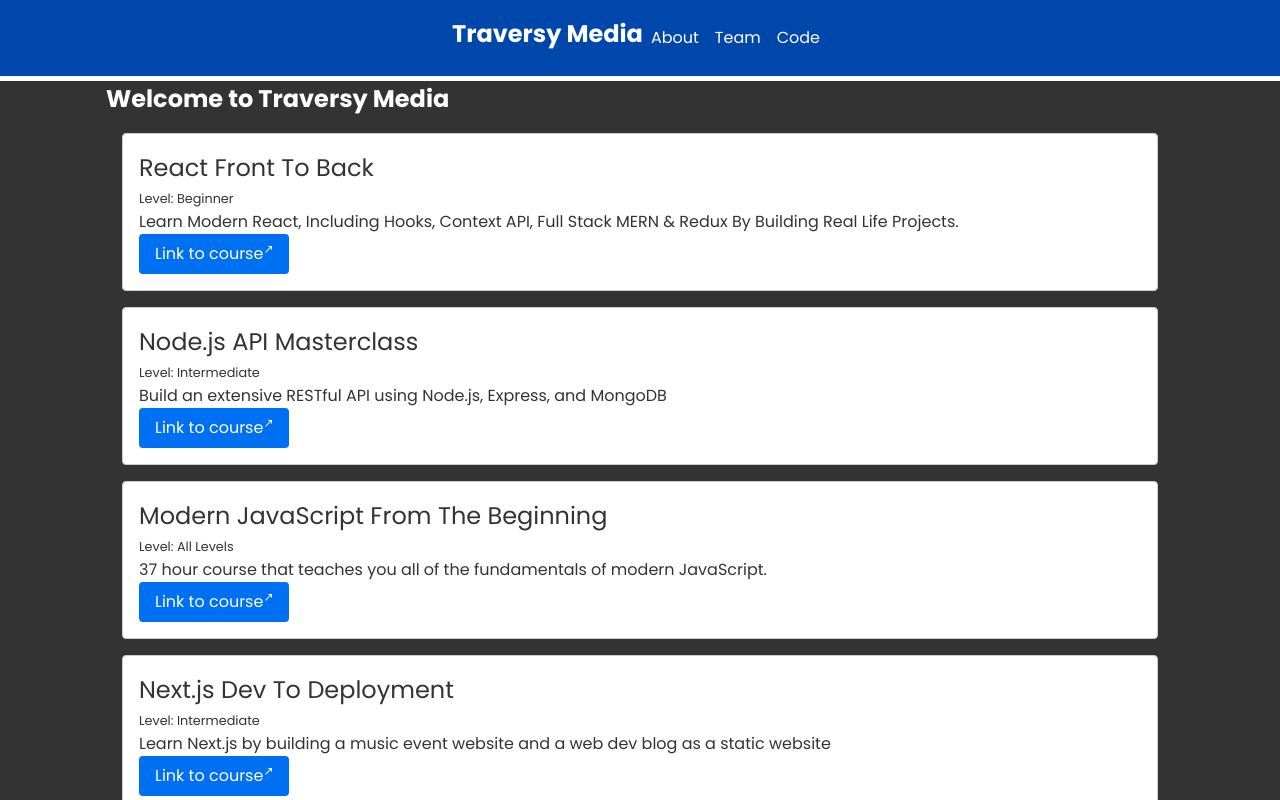
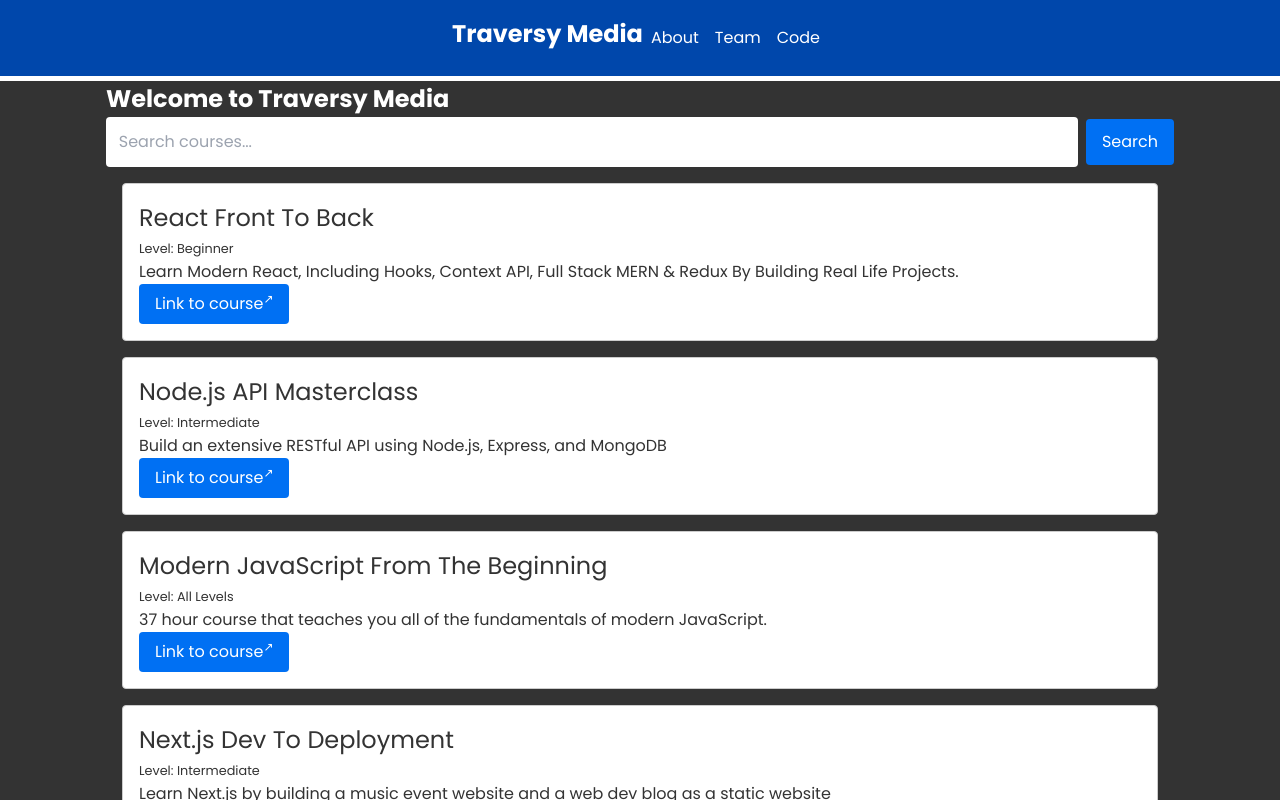
Before and after one commit to jameyhart/next-13-crash-course, a Next.js app: page / in a window 1280 px wide. Shown: the top 800 px of the page. Built offline with nearby package versions, Linux system fonts and the light colour scheme.

Commit message:
Add course search

```diff
--- /dev/null
+++ b/src/app/components/CourseSearch.tsx
@@ -0,0 +1,36 @@
+// @ts-nocheck
+'use client';
+import React, { useState } from 'react';
+
+const CourseSearch = ({ getSearchResults }) => {
+    const [query, setQuery] = useState('');
+
+    const handleSubmit = async (e) => {
+        e.preventDefault();
+
+        const res = await fetch(`/api/courses/search?query=${query}`);
+        const courses = await res.json();
+
+        getSearchResults(courses);
+    };
+
+    return (
+        <form onSubmit={handleSubmit} className='search-form'>
+            <input
+                type='text'
+                placeholder='Search courses...'
+                value={query}
+                onChange={(e) => setQuery(e.target.value)}
+                className='search-input'
+            />
+            <button
+                className='search-button'
+                type='submit'
+            >
+                Search
+            </button>
+        </form>
+    );
+};
+
+export default CourseSearch;
--- a/src/app/globals.css
+++ b/src/app/globals.css
@@ -94,6 +94,7 @@
 }
 
 .search-input {
+  color: #000;
   flex-grow: 1;
   padding: 0.8rem;
   border: 0;
--- a/src/app/page.tsx
+++ b/src/app/page.tsx
@@ -1,6 +1,7 @@
 'use client';
 import React, { useState, useEffect } from "react";
 
+import CourseSearch from "./components/CourseSearch";
 import Courses from "./components/Courses";
 import LoadingPage from "./loading";
 
@@ -27,6 +28,8 @@
     return (
         <>
             <h1>Welcome to Traversy Media</h1>
+            {/* @ts-ignore */}
+            <CourseSearch getSearchResults={(results) => setCourses(results)} />
             <Courses courses={courses} />
         </>
     );
```
